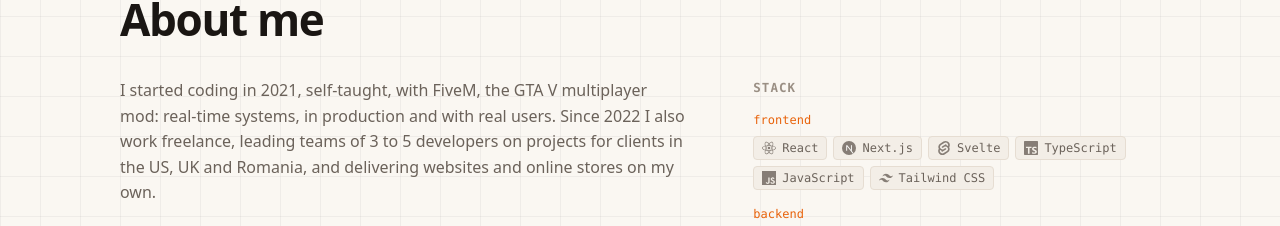
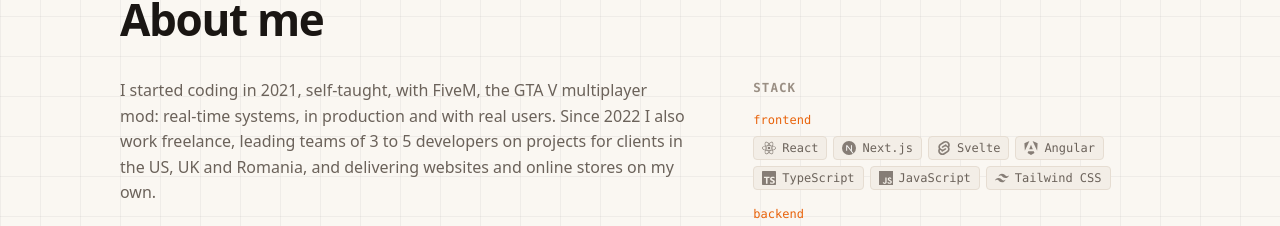
Before and after one commit to bosch0/Portfolio, a React (Vite) app: page / in a window 1280 px wide. Shown: the part 3125-3351 px from the top of the page. Built offline with nearby package versions, Linux system fonts and the light colour scheme.

Commit message:
Add Angular to the technology stack
Co-Authored-By: Claude Opus 5.5 <noreply@anthropic.com>
Claude-Session: https://claude.ai/code/session_012qyfgcPnuXB1T5qpadMUSY

```diff
--- /dev/null
+++ b/src/components/icons/AngularIcon.tsx
@@ -0,0 +1,7 @@
+import React from 'react';
+
+export const AngularIcon: React.FC<{ className?: string }> = ({ className }) => {
+  return (
+    <svg className={className} role="img" viewBox="0 0 24 24" xmlns="http://www.w3.org/2000/svg"><title>Angular</title><path d="M16.712 17.711H7.288l-1.204 2.916L12 24l5.916-3.373-1.204-2.916ZM14.692 0l7.832 16.855.814-12.856L14.692 0ZM9.308 0 .662 3.999l.814 12.856L9.308 0Zm-.405 13.93h6.198L12 6.396 8.903 13.93Z"/></svg>
+  );
+};
--- a/src/components/icons/index.ts
+++ b/src/components/icons/index.ts
@@ -5,6 +5,7 @@ export { ReactIcon } from './ReactIcon';
 export { ViteIcon } from './ViteIcon';
 export { TailwindIcon } from './TailwindIcon';
 export { SvelteIcon } from './SvelteIcon';
+export { AngularIcon } from './AngularIcon';
 export { LuaIcon } from './LuaIcon';
 export { MariaDBIcon } from './MariaDBIcon';
 export { GitIcon } from './GitIcon';
--- a/src/components/ui/TechIcon.tsx
+++ b/src/components/ui/TechIcon.tsx
@@ -7,6 +7,7 @@ const ICONS: Record<string, IconComponent> = {
   React: Icons.ReactIcon,
   'Next.js': Icons.NextJSIcon,
   Svelte: Icons.SvelteIcon,
+  Angular: Icons.AngularIcon,
   TypeScript: Icons.TypeScriptIcon,
   JavaScript: Icons.JavaScriptIcon,
   'Tailwind CSS': Icons.TailwindIcon,
--- a/src/constants/index.ts
+++ b/src/constants/index.ts
@@ -24,7 +24,7 @@ export const CV_URLS = {
 } as const;
 
 export const STACK = {
-  frontend: ['React', 'Next.js', 'Svelte', 'TypeScript', 'JavaScript', 'Tailwind CSS'],
+  frontend: ['React', 'Next.js', 'Svelte', 'Angular', 'TypeScript', 'JavaScript', 'Tailwind CSS'],
   backend: ['Node.js', 'Express', 'Prisma', 'PHP', 'Java', 'Lua'],
   database: ['PostgreSQL', 'Supabase', 'MariaDB'],
   tools: ['Git', 'GitHub', 'Bash', 'Linux (Ubuntu Server)', 'Vite', 'Stripe', 'Vercel', 'AI'],
```
